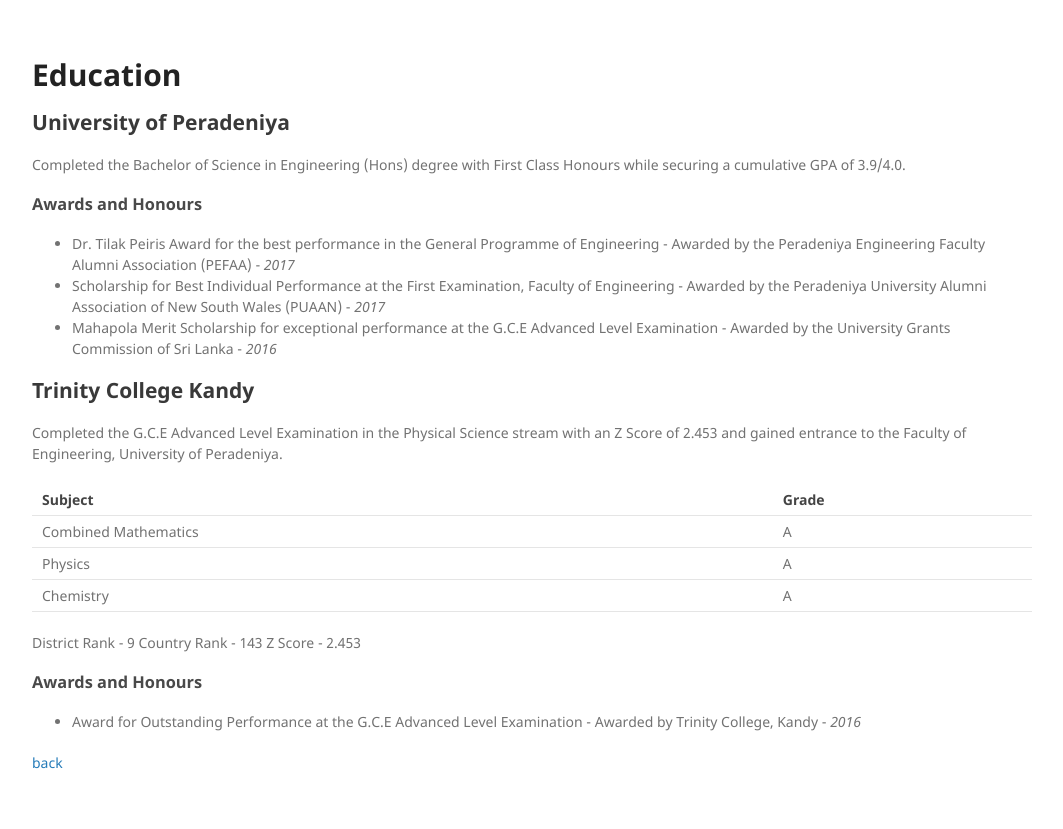
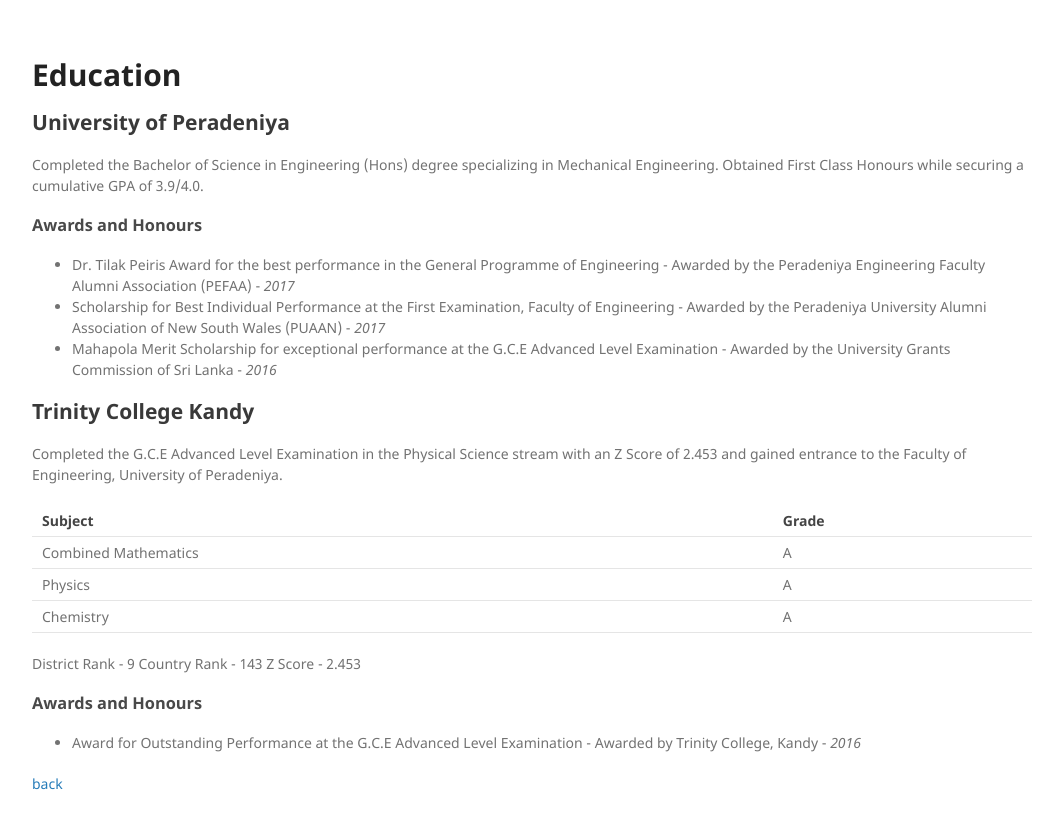
Before and after one commit to rajinthss/rajinthss.github.io, a Jekyll site: the page built from education.md, in a window 1280 px wide. Shown: the top 829 px of the page, without its empty margins (178-1241 px from the left). Built offline with Jekyll 4.4.1, drawn with Linux system fonts in a browser that asks for light colours; our own code applies the rules of GitHub Pages for plain Markdown files.

Commit message:
Update education.md

```diff
--- a/education.md
+++ b/education.md
@@ -6,7 +6,7 @@ layout: newpage
 
 ## University of Peradeniya
 
-Completed the Bachelor of Science in Engineering (Hons) degree with First Class Honours while securing a cumulative GPA of 3.9/4.0.
+Completed the Bachelor of Science in Engineering (Hons) degree specializing in Mechanical Engineering. Obtained First Class Honours while securing a cumulative GPA of 3.9/4.0.
 
 ### Awards and Honours
 
@@ -19,7 +19,7 @@ Completed the Bachelor of Science in Engineering (Hons) degree with First Class
 Completed the G.C.E Advanced Level Examination in the Physical Science stream with an Z Score of 2.453 and gained entrance to the Faculty of Engineering, University of Peradeniya.
 
 | Subject  | Grade |
-| ------------- | ------------- |
+| --- | --- |
 | Combined Mathematics  | A  |
 | Physics  | A |
 | Chemistry  | A |
```
